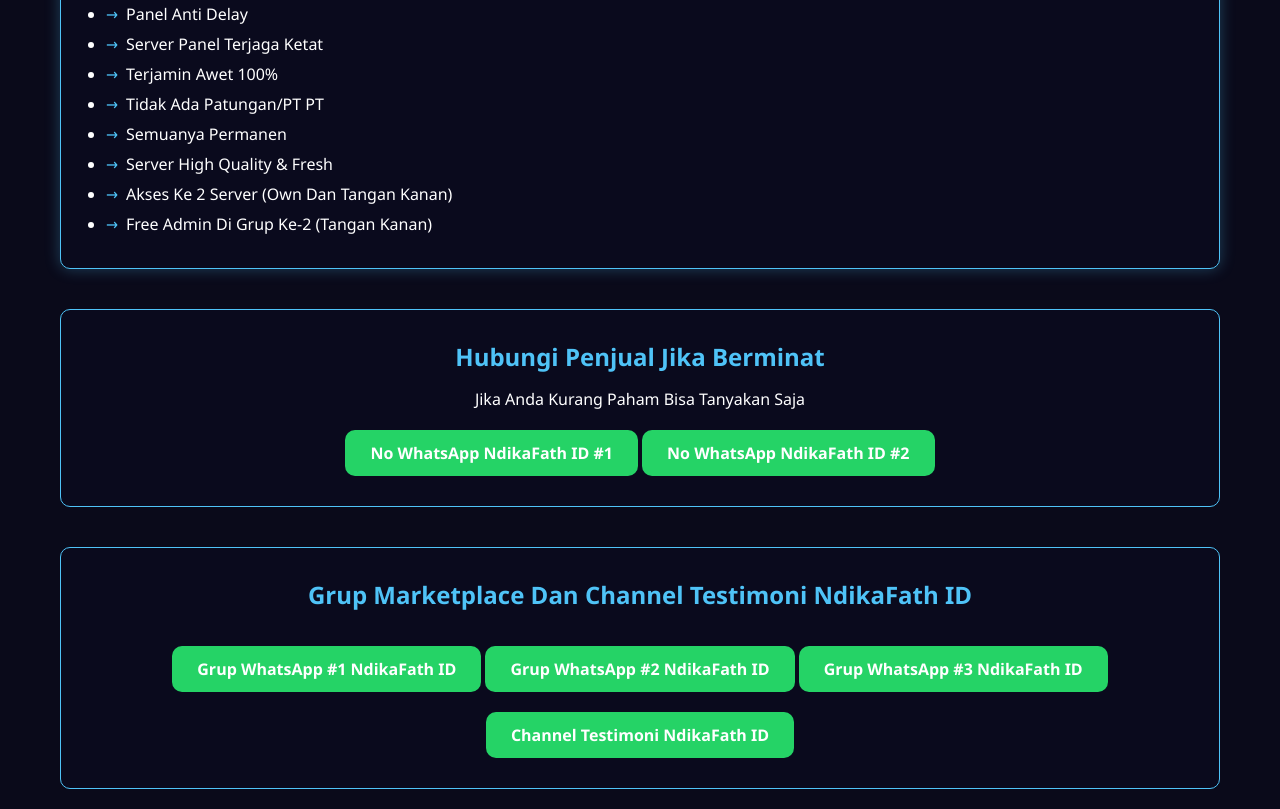
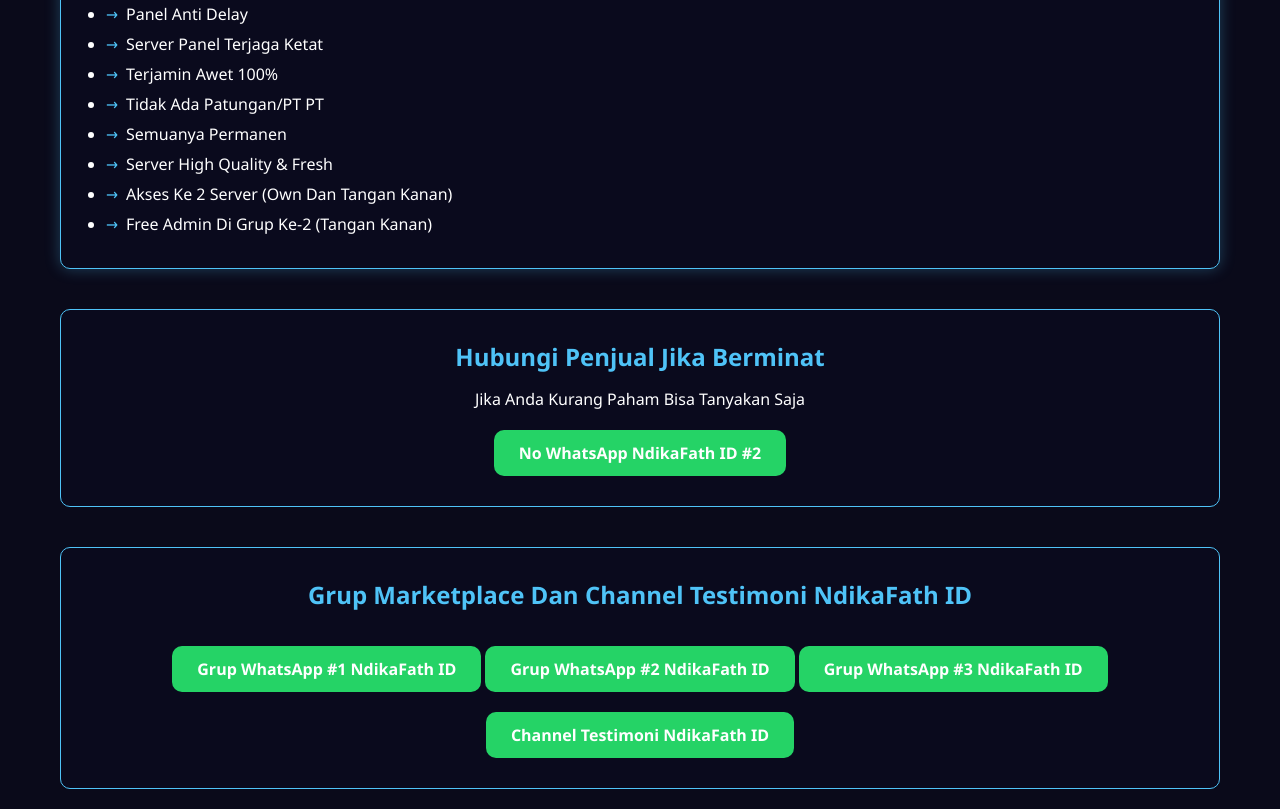
Before and after one commit to ndikafath/produk, a plain HTML site: page index.html in a window 1280 px wide. Shown: the part 3162-3971 px from the top of the page. Drawn offline with Linux system fonts and the light colour scheme.

Commit message:
Update index.html

```diff
--- a/index.html
+++ b/index.html
@@ -270,7 +270,6 @@ document.body.addEventListener('click', function () {
         <div class="contact">
             <h3>Hubungi Penjual Jika Berminat</h3>
             <p>Jika Anda Kurang Paham Bisa Tanyakan Saja</p>
-            <a href="https://wa.me/6281338240193" class="whatsapp">No WhatsApp NdikaFath ID #1</a>
             <a href="https://wa.me/6289524982514" class="whatsapp">No WhatsApp NdikaFath ID #2</a>
         </div>
 
```
